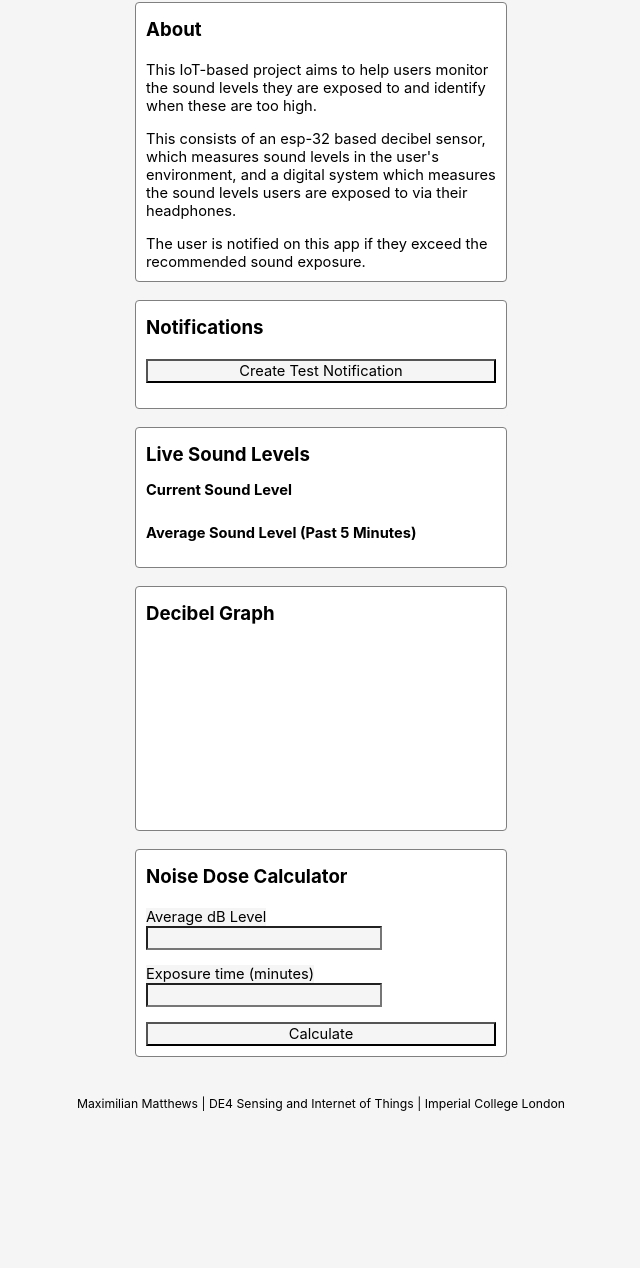
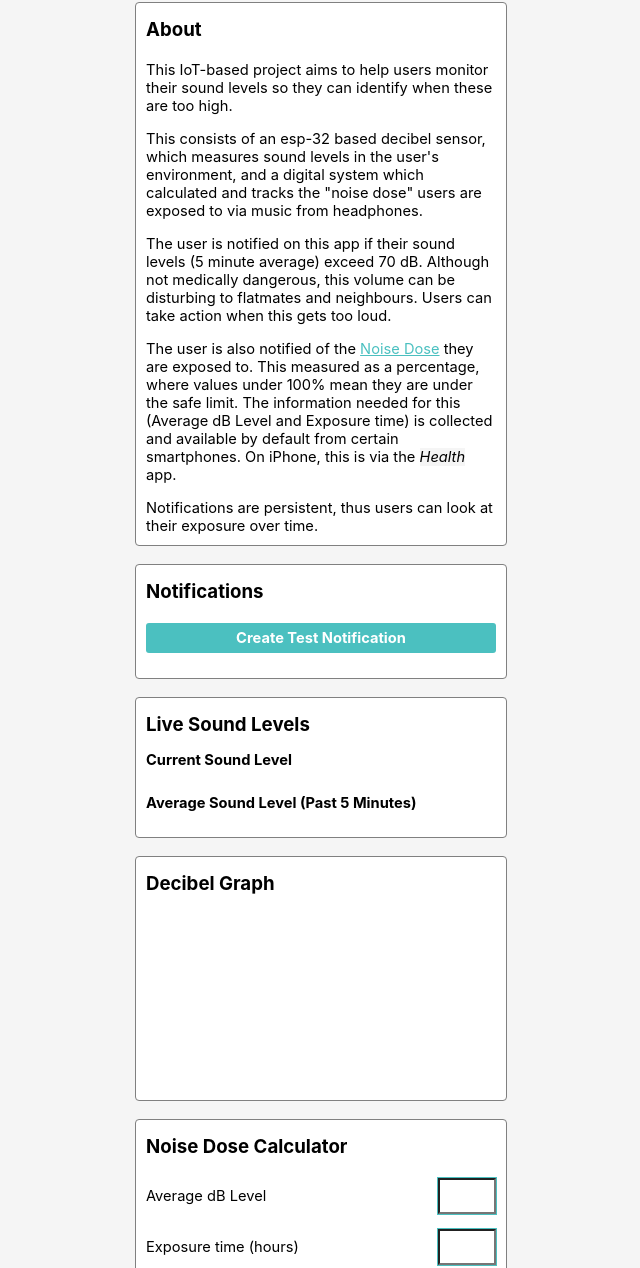
Before and after one commit to mlm20/audio-exposure-project-web-app, a website: page public/index.html in a window 1280 px wide. Shown: the part 104-1372 px from the top of the page, without its empty margins (319-959 px from the left). Before the commit the page ends 1223 px from the top, so only its background shows below. Drawn offline with nearby package versions, Linux system fonts and the light colour scheme; no server answers.

Commit message:
Changes to About text

```diff
--- a/public/default.css
+++ b/public/default.css
@@ -38,7 +38,8 @@ p {
 }
 
 a {
-    background-color: white;
+    background-color: inherit;
+    color: rgb(75, 192, 192);
 }
 
 main {
@@ -66,6 +67,14 @@ canvas {
 
 button {
     cursor: pointer;
+}
+
+label {
+    background-color: inherit;
+}
+
+input {
+    background-color: inherit;
 }
 
 /* Custom classes */
@@ -155,12 +164,39 @@ button {
     font-size: smaller;
 }
 
+.inputContainer {
+    display: flex;
+    flex-direction: row;
+    justify-content: space-between;
+    align-items: center;
+}
+
+.doseInput {
+    width: 50px;
+    height: 30px;
+    outline: rgb(75, 192, 192) 1.5px solid;
+}
+
+.doseInput:focus {
+    outline: rgb(75, 192, 192) 3px solid;
+}
+
 /* IDs */
 
 #notificationsSection {
     display: flex;
     flex-direction: column;
     gap: 10px;
+}
+
+#testButton {
+    background-color: rgb(75, 192, 192);
+    border: none;
+    width: 100%;
+    height: 30px;
+    color: white;
+    font-weight: bolder;
+    border-radius: 3px;
 }
 
 #dbGraph {
@@ -174,3 +210,13 @@ button {
 #soundLevelBox {
     gap: 0px;
 }
+
+#formButton {
+    background-color: rgb(75, 192, 192);
+    border: none;
+    width: 100%;
+    height: 30px;
+    color: white;
+    font-weight: bolder;
+    border-radius: 3px;
+}
--- a/public/index.html
+++ b/public/index.html
@@ -26,21 +26,40 @@
                     <h2>About</h2>
                 </div>
                 <p>
-                    This IoT-based project aims to help users monitor the sound
-                    levels they are exposed to and identify when these are too
-                    high.
+                    This IoT-based project aims to help users monitor their
+                    sound levels so they can identify when these are too high.
                 </p>
 
                 <p>
                     This consists of an esp-32 based decibel sensor, which
                     measures sound levels in the user's environment, and a
-                    digital system which measures the sound levels users are
-                    exposed to via their headphones.
+                    digital system which calculated and tracks the "noise dose"
+                    users are exposed to via music from headphones.
                 </p>
 
                 <p>
-                    The user is notified on this app if they exceed the
-                    recommended sound exposure.
+                    The user is notified on this app if their sound levels (5
+                    minute average) exceed 70 dB. Although not medically
+                    dangerous, this volume can be disturbing to flatmates and
+                    neighbours. Users can take action when this gets too loud.
+                </p>
+
+                <p>
+                    The user is also notified of the
+                    <a
+                        href="https://www.larsondavis.com/learn/industrial-hygiene/noise-dosimetry-terminology"
+                        >Noise Dose</a
+                    >
+                    they are exposed to. This measured as a percentage, where
+                    values under 100% mean they are under the safe limit. The
+                    information needed for this (Average dB Level and Exposure
+                    time) is collected and available by default from certain
+                    smartphones. On iPhone, this is via the <em>Health</em> app.
+                </p>
+
+                <p>
+                    Notifications are persistent, thus users can look at their
+                    exposure over time.
                 </p>
             </div>
 
@@ -60,22 +79,14 @@
                 <div id="dBIndicatorContainer">
                     <div class="inddBContainer">
                         <h3>Current Sound Level</h3>
-                        <div id="liveDbLevel" class="dBIndicator">
-                            <!-- Placeholder -->
-                        </div>
-                        <div id="liveDbTimestamp" class="dBTimestamp">
-                            <!-- Timestamp -->
-                        </div>
+                        <div id="liveDbLevel" class="dBIndicator"></div>
+                        <div id="liveDbTimestamp" class="dBTimestamp"></div>
                     </div>
 
                     <div class="inddBContainer">
                         <h3>Average Sound Level (Past 5 Minutes)</h3>
-                        <div id="averageDbLevel" class="dBIndicator">
-                            <!-- Placeholder -->
-                        </div>
-                        <div id="averageDbTimestamp" class="dBTimestamp">
-                            <!-- Timestamp -->
-                        </div>
+                        <div id="averageDbLevel" class="dBIndicator"></div>
+                        <div id="averageDbTimestamp" class="dBTimestamp"></div>
                     </div>
                 </div>
             </div>
@@ -93,16 +104,18 @@
                         type="number"
                         id="averageDecibel"
                         name="averageDecibel"
+                        class="doseInput"
                         required
                     />
                 </div>
 
                 <div class="inputContainer">
-                    <label for="exposureTime">Exposure time (minutes)</label>
+                    <label for="exposureTime">Exposure time (hours)</label>
                     <input
                         type="number"
                         id="exposureTime"
                         name="exposureTime"
+                        class="doseInput"
                         required
                     />
                 </div>
```
